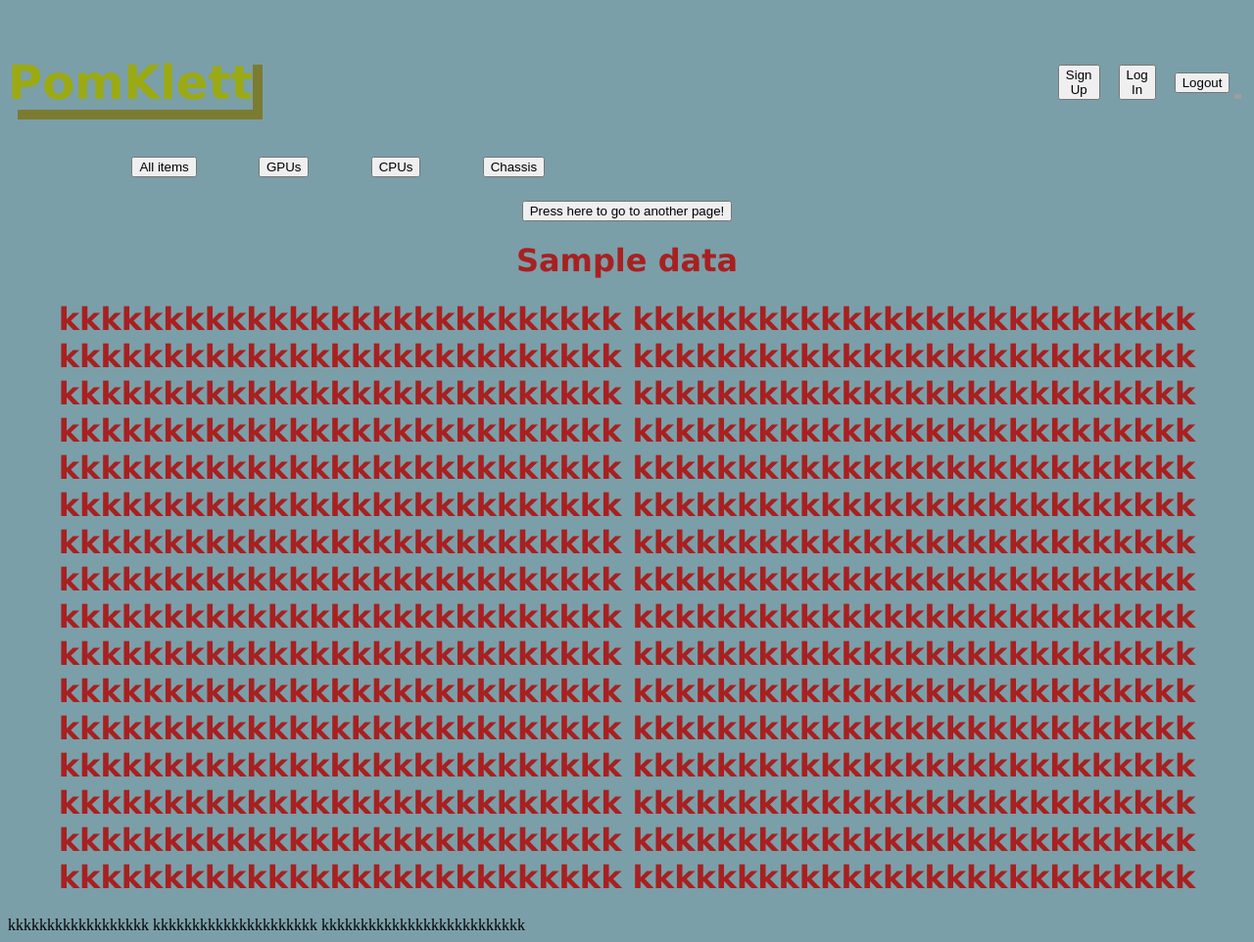
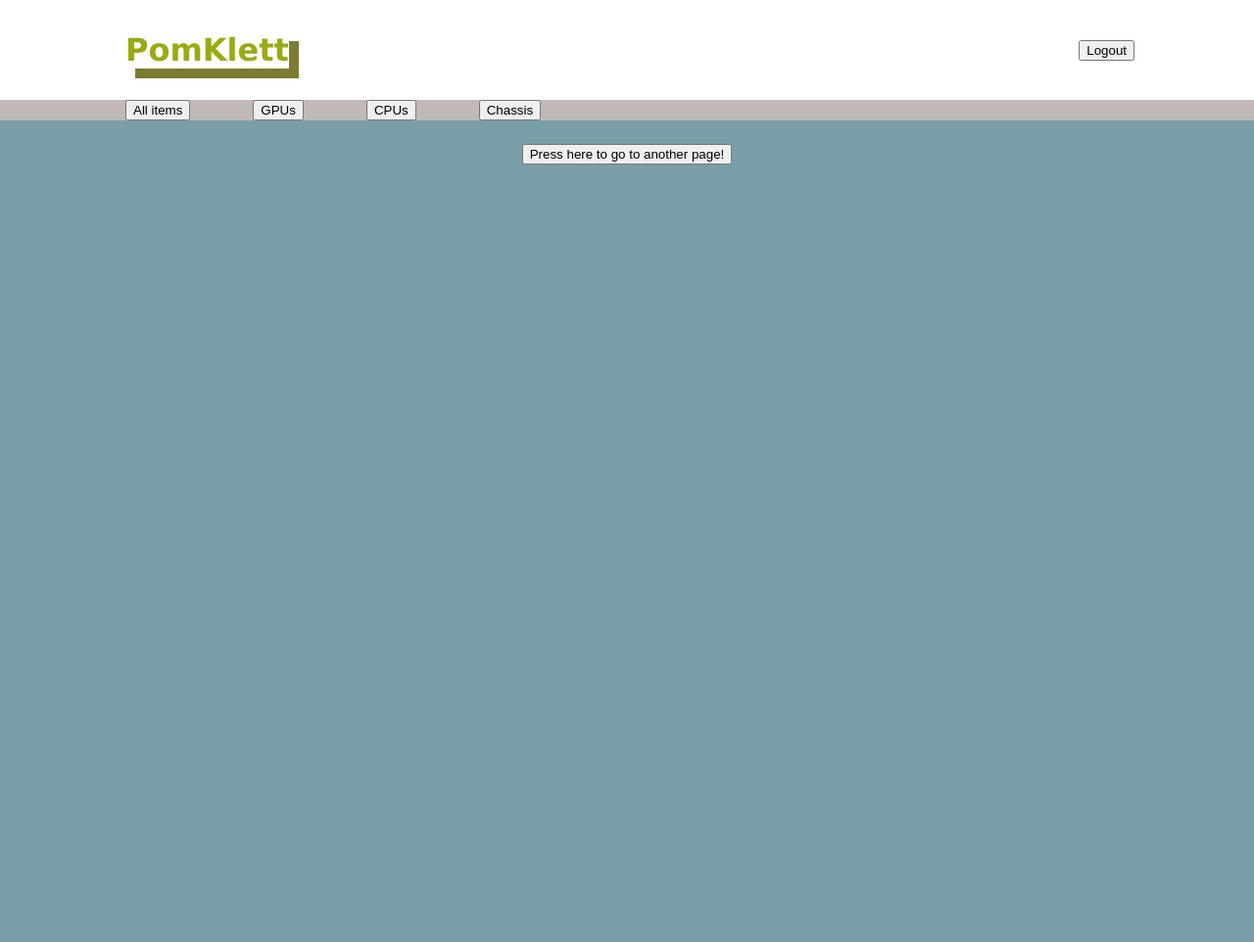
Before and after one commit to WTANKW/D0018E-GRUPP13, a Flask app: template website/templates/index.html in a window 1280 px wide. Shown: the whole page at 98% size. After the commit the page ends 168 px from the top, so only its background shows below. Run offline with Flask 2, Linux system fonts and the light colour scheme; the template is opened without the code that fills it: most values are stand-ins (such as "Sample title", 1, 10 or a date in 2020); some libraries are stand-ins or nearby versions; grey boxes are pictures that could not be loaded.

Commit message:
new design

```diff
--- a/website/app.py
+++ b/website/app.py
@@ -19,10 +19,11 @@ def index():
     cur.execute("SELECT * FROM User")
     fetchdata = cur.fetchall()
     cur.close()
+
     if 'username' in session:
         username = session['username']
         return render_template('index.html', data = "Logged in as: " + username)
-    return render_template('index.html', data = "Not logged in")
+    return render_template('index.html', data = None)
 
 @app.route('/other_page')
 def annan_funktion():
--- a/website/static/styles/index.css
+++ b/website/static/styles/index.css
@@ -1,5 +1,7 @@
 body {
     background-color: rgb(122, 159, 168);
+    margin:0;
+    padding:0;
   }
 
   h1 {
@@ -16,11 +18,14 @@ body {
   .TopDiv{
     display: flex;
     align-items: baseline;
+    padding-left: 10%;
+    background-color: rgb(255, 255, 255);
   }
 
   .MidDiv{
     display: flex;
     align-items: baseline;
+    background-color: rgb(193, 184, 184);
   }
 
   #SiteName{
@@ -28,8 +33,9 @@ body {
     font-family: verdana;
     color: rgb(155, 170, 19);
     font-weight: bold;
-    font-size: 300%;
+    font-size: 200%;
     box-shadow: 10px 10px rgb(124, 123, 50);
+
   }
 
   .AllItems{
@@ -71,14 +77,5 @@ body {
   .LogOut{
     display: flex;
     align-self: center;
-    padding-left: 1.5%;
+    padding-left:70%;
   }
-
-  #ShoppingCart {
-    display: flex;
-    align-self: center;
-    max-width: 40%;
-    height: auto;
-    padding-left: 30%;
-    padding-top: 10%;
-}
--- /dev/null
+++ b/website/templates/base.html
@@ -0,0 +1,85 @@
+<!DOCTYPE html>
+<html>
+
+    <head>
+        {% block head %}
+        <meta charset="utf-8" />
+        <!-- <meta name="viewport" content="width=device-width, initial-scale=1"> -->
+        <link rel="stylesheet" href="{{
+            url_for('static',filename='styles/index.css') }}">
+
+        <title>E-Commerce</title>
+        {% endblock %}
+    </head>
+
+    <body>
+        <script>
+            function toggle_LogOut(){
+                el = document.querySelector('.LogOut');
+
+                if(el.style.visibility == 'hidden'){
+                    el.style.visibility = 'visible'
+                }else{
+                    el.style.visibility = 'hidden'
+                }
+            }
+        </script>
+
+        <div class="TopDiv">
+
+            <div class="SiteName">
+                <p id="SiteName">PomKlett</p>
+            </div>
+
+
+        {% if data == None %}
+            <div class="SignUp">
+                <a id="SignUp" href=signup><button>Sign Up</button></a>
+            </div>
+
+            <div class="LogIn">
+                <a id="LogIn" href=login><button>Log In</button></a>
+            </div>
+
+        {% else %}
+            <div class="LogOut">
+                <a id="LogOut" href=logout><button onclick="toggle_LogOut()">Logout</button></a>
+            </div>
+
+        {% endif %}
+
+        </div>
+
+        <div class="MidDiv">
+            <div class="AllItems">
+                <a ><button>All items</button></a>
+            </div>
+
+            <div class="GPU">
+                <a ><button>GPUs</button></a>
+            </div>
+
+            <div class="CPU">
+                <a ><button>CPUs</button></a>
+            </div>
+
+            <div class="Chassi">
+                <a ><button>Chassis</button></a>
+            </div>
+
+
+        </div>
+
+        {% block content %}
+        {% endblock %}
+
+        <p align="center">
+            <a href=other_page><button>Press here to go to another page!</button></a>
+        </p>
+
+        <div class="products">
+        </div>
+
+
+    </body>
+</html>
--- a/website/templates/index.html
+++ b/website/templates/index.html
@@ -1,81 +1,5 @@
-<!DOCTYPE html>
-<html>
+{% extends "base.html" %}
+{% block title %}Index{% endblock %}
+{% block content %}
 
-    <head>
-        <meta charset="utf-8" />
-        <!-- <meta name="viewport" content="width=device-width, initial-scale=1"> -->
-        <link rel="stylesheet" href="{{
-            url_for('static',filename='styles/index.css') }}">
-
-        <title>E-Commerce</title>
-    </head>
-
-    <body>
-        <script>
-            function toggle_LogOut(){
-                el = document.querySelector('.LogOut');
-
-                if(el.style.visibility == 'hidden'){
-                    el.style.visibility = 'visible'
-                }else{
-                    el.style.visibility = 'hidden'
-                }
-            }
-        </script>
-
-        <div class="TopDiv">
-
-            <div class="SiteName">
-                <p id="SiteName">PomKlett</p>
-            </div>
-
-            <div class="SignUp">
-                <a id="SignUp" href=signup><button>Sign Up</button></a>
-            </div>
-
-            <div class="LogIn">
-                <a id="LogIn" href=login><button>Log In</button></a>
-            </div>
-
-            <div class="LogOut">
-                <a id="LogOut" href=logout><button onclick="toggle_LogOut()">Logout</button></a>
-            </div>
-
-            <div class="ShoppingCart">
-                <img id="ShoppingCart" src="https://media.istockphoto.com/id/1206806317/sv/vektor/kundvagnsikonen-isolerad-p%C3%A5-vit-bakgrund.jpg?s=612x612&w=0&k=20&c=MIwoJBKvLKPX4malYnK6CeUqipNV5lqq0MOB6VAQYAw=">
-            </div>
-        </div>
-
-        <div class="MidDiv">
-            <div class="AllItems">
-                <a ><button>All items</button></a>
-            </div>
-
-            <div class="GPU">
-                <a ><button>GPUs</button></a>
-            </div>
-
-            <div class="CPU">
-                <a ><button>CPUs</button></a>
-            </div>
-
-            <div class="Chassi">
-                <a ><button>Chassis</button></a>
-            </div>
-        </div>
-
-
-        <p align="center">
-            <a href=other_page><button>Press here to go to another page!</button></a>
-        </p>
-
-        <div class="products">
-            <h1> {{data}} </h1>
-            <h1> kkkkkkkkkkkkkkkkkkkkkkkkkkk kkkkkkkkkkkkkkkkkkkkkkkkkkk kkkkkkkkkkkkkkkkkkkkkkkkkkk kkkkkkkkkkkkkkkkkkkkkkkkkkk kkkkkkkkkkkkkkkkkkkkkkkkkkk kkkkkkkkkkkkkkkkkkkkkkkkkkk kkkkkkkkkkkkkkkkkkkkkkkkkkk kkkkkkkkkkkkkkkkkkkkkkkkkkk kkkkkkkkkkkkkkkkkkkkkkkkkkk kkkkkkkkkkkkkkkkkkkkkkkkkkk kkkkkkkkkkkkkkkkkkkkkkkkkkk kkkkkkkkkkkkkkkkkkkkkkkkkkk kkkkkkkkkkkkkkkkkkkkkkkkkkk kkkkkkkkkkkkkkkkkkkkkkkkkkk kkkkkkkkkkkkkkkkkkkkkkkkkkk kkkkkkkkkkkkkkkkkkkkkkkkkkk kkkkkkkkkkkkkkkkkkkkkkkkkkk kkkkkkkkkkkkkkkkkkkkkkkkkkk kkkkkkkkkkkkkkkkkkkkkkkkkkk kkkkkkkkkkkkkkkkkkkkkkkkkkk kkkkkkkkkkkkkkkkkkkkkkkkkkk kkkkkkkkkkkkkkkkkkkkkkkkkkk kkkkkkkkkkkkkkkkkkkkkkkkkkk kkkkkkkkkkkkkkkkkkkkkkkkkkk kkkkkkkkkkkkkkkkkkkkkkkkkkk kkkkkkkkkkkkkkkkkkkkkkkkkkk kkkkkkkkkkkkkkkkkkkkkkkkkkk kkkkkkkkkkkkkkkkkkkkkkkkkkk kkkkkkkkkkkkkkkkkkkkkkkkkkk kkkkkkkkkkkkkkkkkkkkkkkkkkk kkkkkkkkkkkkkkkkkkkkkkkkkkk kkkkkkkkkkkkkkkkkkkkkkkkkkk </h1>
-
-        </div>
-
-        <div>{% if 1==1 %}kkkkkkkkkkkkkkkkkk  kkkkkkkkkkkkkkkkkkkkk          kkkkkkkkkkkkkkkkkkkkkkkkkk{% endif %}</div>
-
-    </body>
-</html>
+{% endblock %}
```
